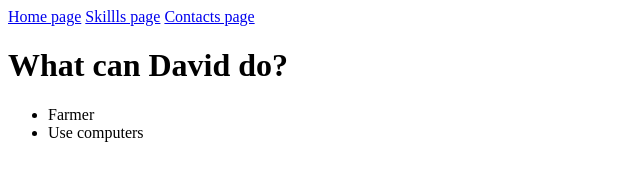
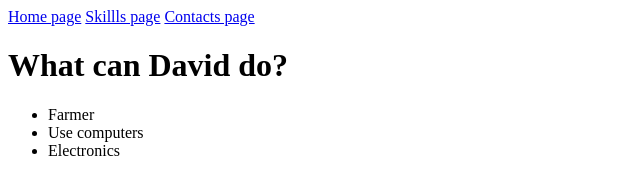
Before and after one commit to Davidkitumba/task2, a plain HTML site: page skills.html in a window 1280 px wide. Shown: the full height of the page, 0-640 px from the left. Drawn offline with Linux system fonts and the light colour scheme.

Commit message:
Update skills.html

```diff
--- a/skills.html
+++ b/skills.html
@@ -14,6 +14,7 @@
     <ul>
         <li>Farmer</li>
         <li>Use computers</li>
+        <li>Electronics </li>
 
     </ul>
 </body>
```
